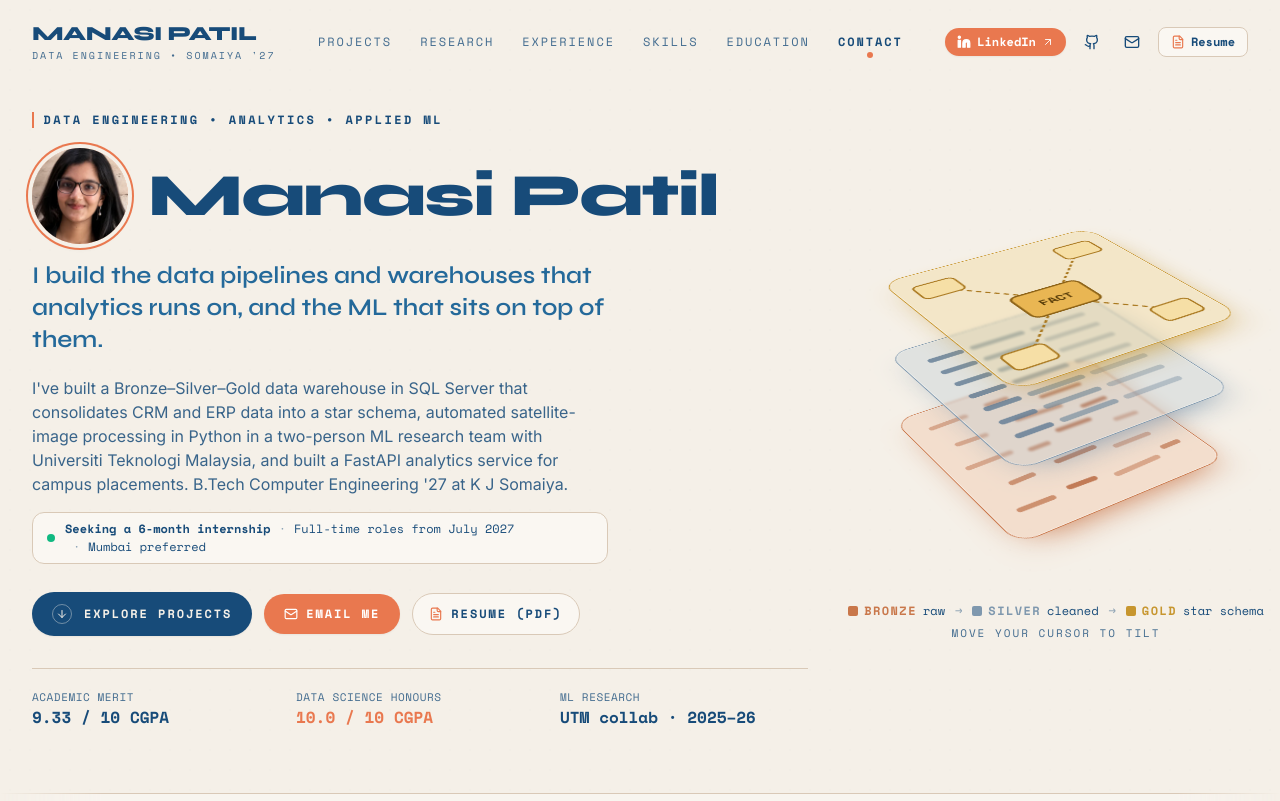
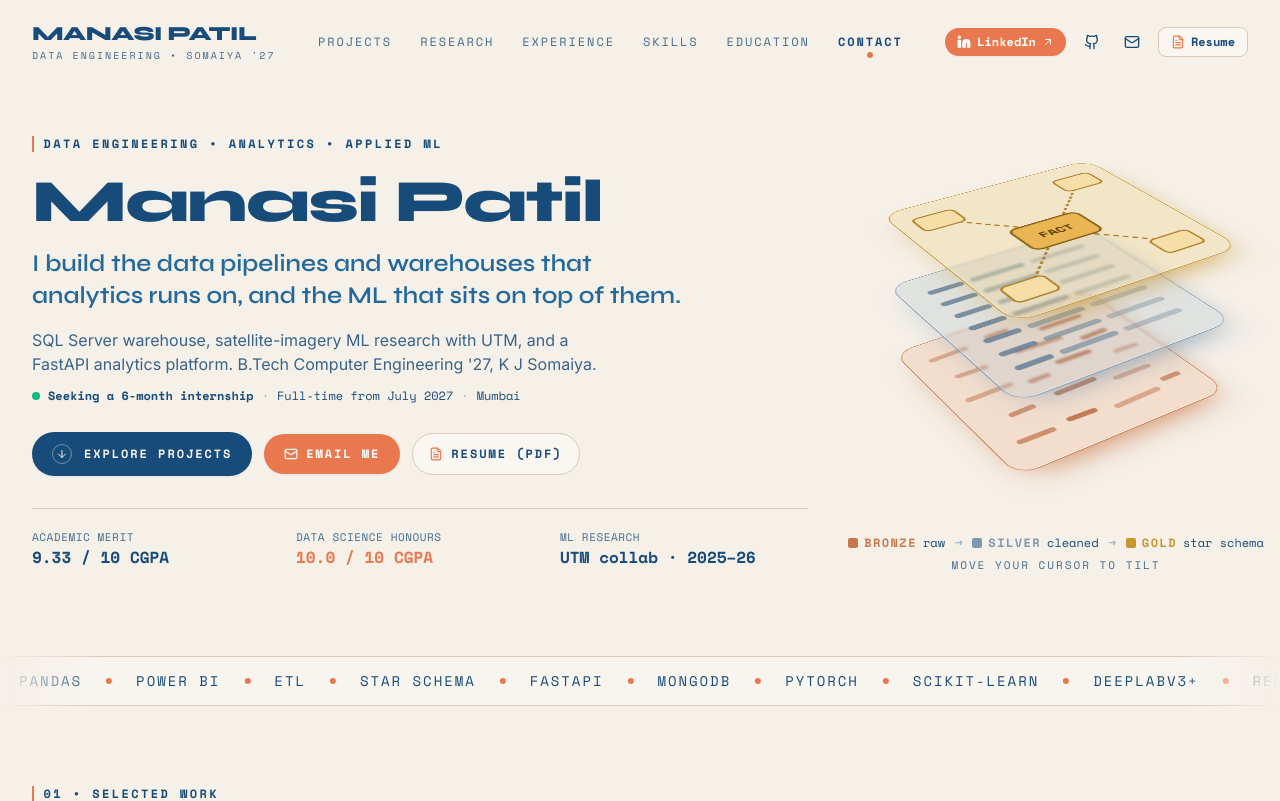
Before and after one commit to Manasipatil23/manasi_portfolio, a React (Vite) app: page / in a window 1280 px wide. Shown: the top 801 px of the page. Built offline with nearby package versions, Linux system fonts and the light colour scheme.

Commit message:
Slim the hero; move portrait to the contact card
- Hero: two-line intro and a single availability line
- Portrait moves from beside the name to the contact card, larger

Co-Authored-By: Claude Opus 5.5 <noreply@anthropic.com>

```diff
--- a/src/components/contact/ContactSection.jsx
+++ b/src/components/contact/ContactSection.jsx
@@ -82,6 +82,14 @@ export default function ContactSection({ onOpenResumeModal }) {
 
           {/* Left Column (7 cols): Heading and Copy */}
           <div className="lg:col-span-7 flex flex-col items-start">
+            <img
+              src="/images/manasi.webp"
+              alt="Manasi Patil"
+              width="400"
+              height="400"
+              loading="lazy"
+              className="contact-item w-24 h-24 sm:w-28 sm:h-28 rounded-full object-cover ring-2 ring-[#E9784F] ring-offset-4 ring-offset-[#174B79] shadow-lg mb-5"
+            />
             <div className="contact-item flex items-center gap-2 mb-3">
               <span className="w-1.5 h-1.5 rounded-full bg-[#E9784F]" />
               <span className="font-mono text-xs uppercase tracking-[0.2em] text-[#FFAF94] font-bold">
--- a/src/components/hero/HeroSection.jsx
+++ b/src/components/hero/HeroSection.jsx
@@ -112,40 +112,29 @@ export default function HeroSection({ onOpenResumeModal }) {
             </span>
           </div>
 
-          {/* Portrait + name (portrait sits above the name on phones, beside it from sm up) */}
-          <div ref={nameRef} className="flex flex-col sm:flex-row sm:items-center gap-3 sm:gap-5 mb-4">
-            <img
-              src="/images/manasi.webp"
-              alt="Manasi Patil"
-              width="400"
-              height="400"
-              className="w-16 h-16 sm:w-20 sm:h-20 lg:w-24 lg:h-24 rounded-full object-cover ring-2 ring-[#E9784F] ring-offset-4 ring-offset-[#F5F0E8] shadow-md shrink-0"
-            />
-            <h1 className="font-headline font-extrabold text-4xl sm:text-5xl lg:text-6xl text-[#174B79] tracking-tight leading-[1.08]">
-              Manasi Patil
-            </h1>
-          </div>
+          {/* Confident, Editorial Name & Headline */}
+          <h1 ref={nameRef} className="font-headline font-extrabold text-4xl sm:text-5xl lg:text-6xl text-[#174B79] tracking-tight leading-[1.08] mb-4">
+            Manasi Patil
+          </h1>
 
-          <p ref={taglineRef} className="font-headline font-semibold text-xl sm:text-2xl text-[#24699A] leading-snug mb-5 max-w-xl">
+          <p ref={taglineRef} className="font-headline font-semibold text-xl sm:text-2xl text-[#24699A] leading-snug mb-4 max-w-2xl">
             I build the data pipelines and warehouses that analytics runs on, and the ML that sits on top of them.
           </p>
 
-          {/* Short, Meaningful Introduction strictly from Resume */}
+          {/* Two-line proof + availability */}
           <div ref={bioRef} className="max-w-xl mb-7">
             <p className="font-body text-sm sm:text-base text-[#174B79]/85 leading-relaxed">
-              I've built a Bronze–Silver–Gold data warehouse in SQL Server that consolidates CRM and ERP data into a star schema, automated satellite-image processing in Python in a two-person ML research team with Universiti Teknologi Malaysia, and built a FastAPI analytics service for campus placements. B.Tech Computer Engineering '27 at K J Somaiya.
+              SQL Server warehouse, satellite-imagery ML research with UTM, and a FastAPI analytics platform. B.Tech Computer Engineering '27, K J Somaiya.
             </p>
 
-            {/* Availability */}
-            <div className="mt-4 inline-flex items-start sm:items-center gap-2.5 px-3.5 py-2 rounded-xl border border-[#D9C9B7] bg-[#FAF7F2] font-mono text-xs text-[#174B79]">
-              <span className="w-2 h-2 mt-1 sm:mt-0 rounded-full bg-emerald-500 shrink-0" aria-hidden="true" />
-              {/* Stacked on phones; one line with separators from sm up */}
-              <ul className="flex flex-col sm:flex-row sm:flex-wrap gap-y-0.5">
-                <li className="font-semibold">{personalInfo.availability.internship}</li>
-                <li className="sm:before:content-['·'] sm:before:mx-2 sm:before:text-[#174B79]/50">{personalInfo.availability.fullTime}</li>
-                <li className="sm:before:content-['·'] sm:before:mx-2 sm:before:text-[#174B79]/50">{personalInfo.availability.location}</li>
-              </ul>
-            </div>
+            <p className="mt-3 flex flex-wrap items-center gap-x-2 gap-y-1 font-mono text-xs text-[#174B79]">
+              <span className="w-2 h-2 rounded-full bg-emerald-500 shrink-0" aria-hidden="true" />
+              <span className="font-semibold">{personalInfo.availability.internship}</span>
+              <span className="text-[#174B79]/50" aria-hidden="true">·</span>
+              <span>{personalInfo.availability.fullTime}</span>
+              <span className="text-[#174B79]/50" aria-hidden="true">·</span>
+              <span>{personalInfo.availability.location}</span>
+            </p>
           </div>
 
           {/* Primary Action Buttons */}
--- a/src/data/resumeData.js
+++ b/src/data/resumeData.js
@@ -11,8 +11,8 @@ export const personalInfo = {
   availability: {
     roles: "Data Engineering · Data Analytics · ML",
     internship: "Seeking a 6-month internship",
-    fullTime: "Full-time roles from July 2027",
-    location: "Mumbai preferred"
+    fullTime: "Full-time from July 2027",
+    location: "Mumbai"
   },
   location: "Thane, Maharashtra, India",
   email: "manasipatil232005@gmail.com",
```
